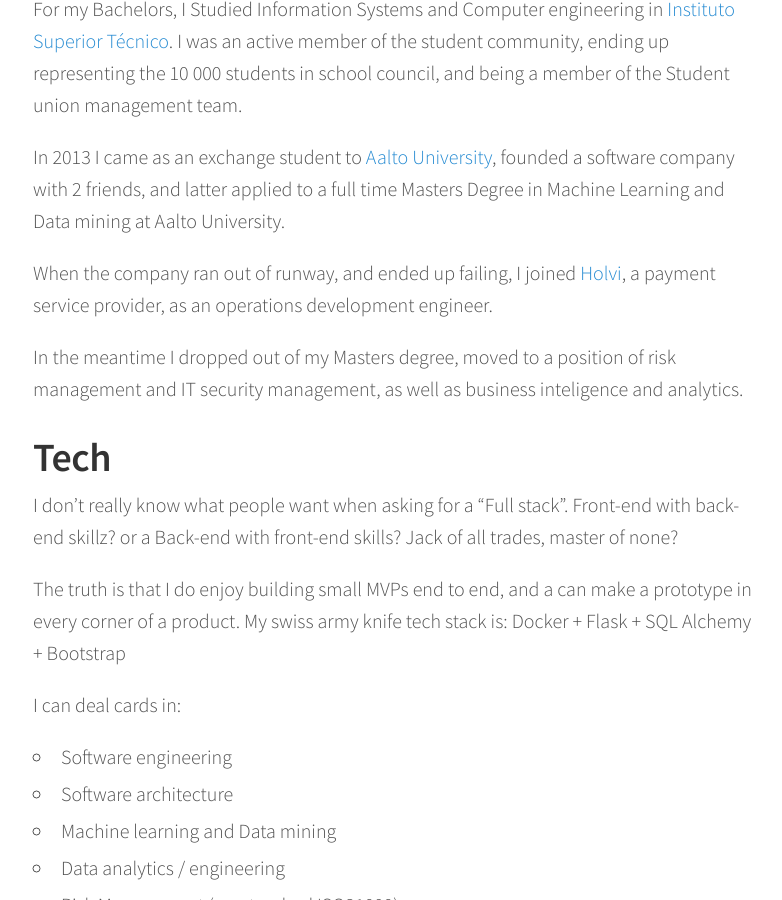
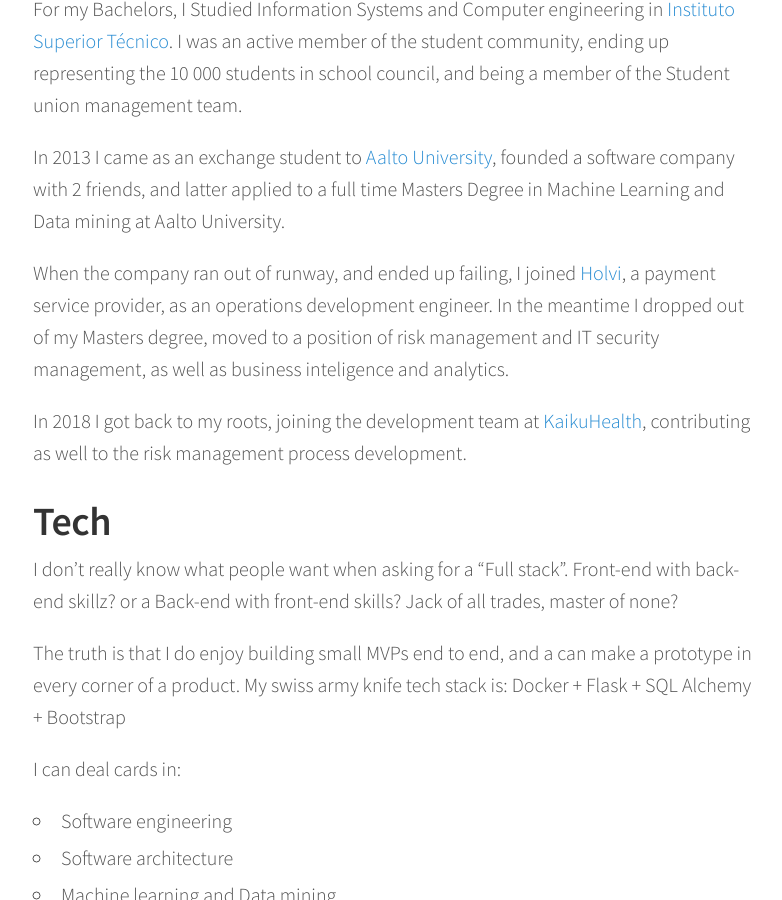
Before and after one commit to sergioisidoro/about-me, a Jekyll site: the page built from index.md, in a window 1280 px wide and 900 px high, scrolled down 729 px. Shown: the whole window, without its empty margins (247-1029 px from the left). Built offline with Jekyll 4.4.1, drawn with Linux system fonts in a browser that asks for light colours.

Commit message:
Update index.md

```diff
--- a/index.md
+++ b/index.md
@@ -10,9 +10,9 @@ For my Bachelors, I Studied Information Systems and Computer engineering in [Ins
 
 In 2013 I came as an exchange student to [Aalto University](http://www.aalto.fi/en/), founded a software company with 2 friends, and latter applied to a full time Masters Degree in Machine Learning and Data mining at Aalto University.
 
-When the company ran out of runway, and ended up failing, I joined [Holvi](www.holvi.com), a payment service provider, as an operations development engineer.
+When the company ran out of runway, and ended up failing, I joined [Holvi](www.holvi.com), a payment service provider, as an operations development engineer. In the meantime I dropped out of my Masters degree, moved to a position of risk management and IT security management, as well as business inteligence and analytics.
 
-In the meantime I dropped out of my Masters degree, moved to a position of risk management and IT security management, as well as business inteligence and analytics.
+In 2018 I got back to my roots, joining the development team at [KaikuHealth](https://kaikuhealth.com/), contributing as well to the risk management process development.
 
 # Tech
 I don't really know what people want when asking for a "Full stack".
```
